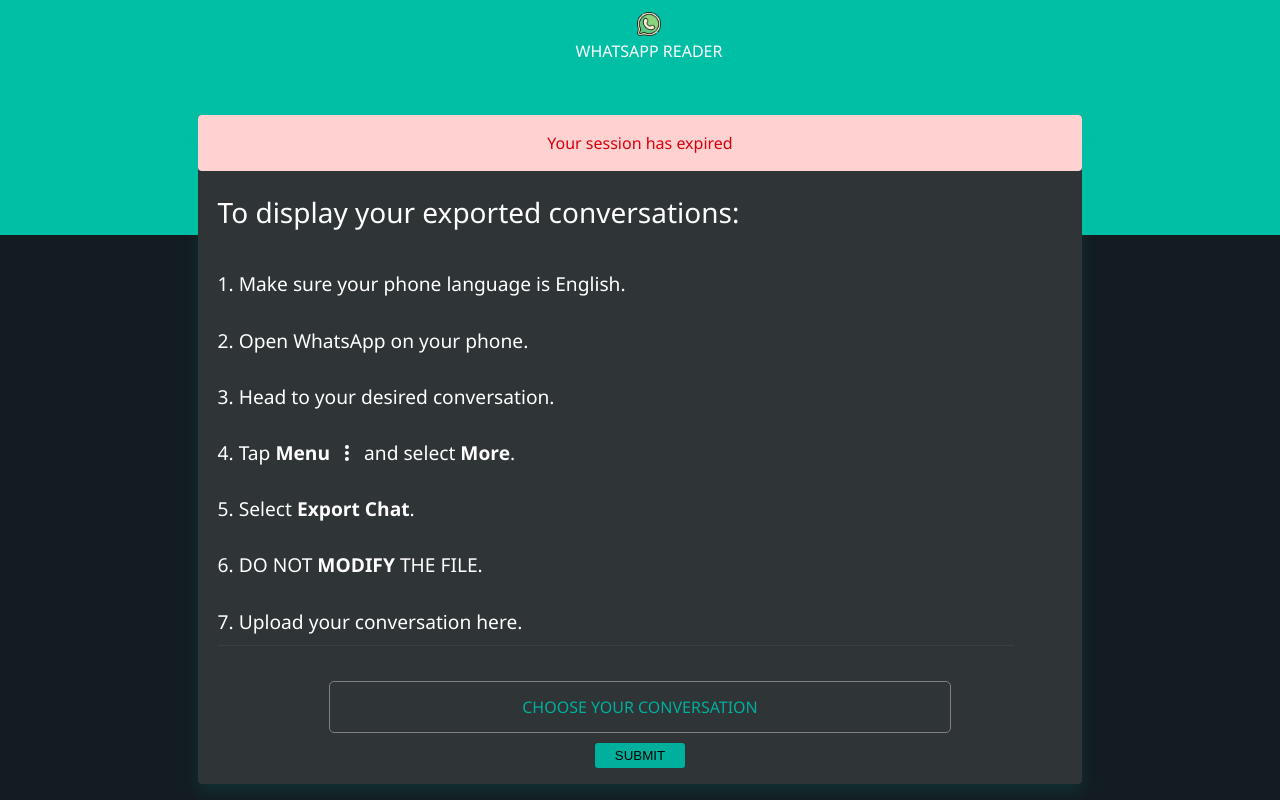
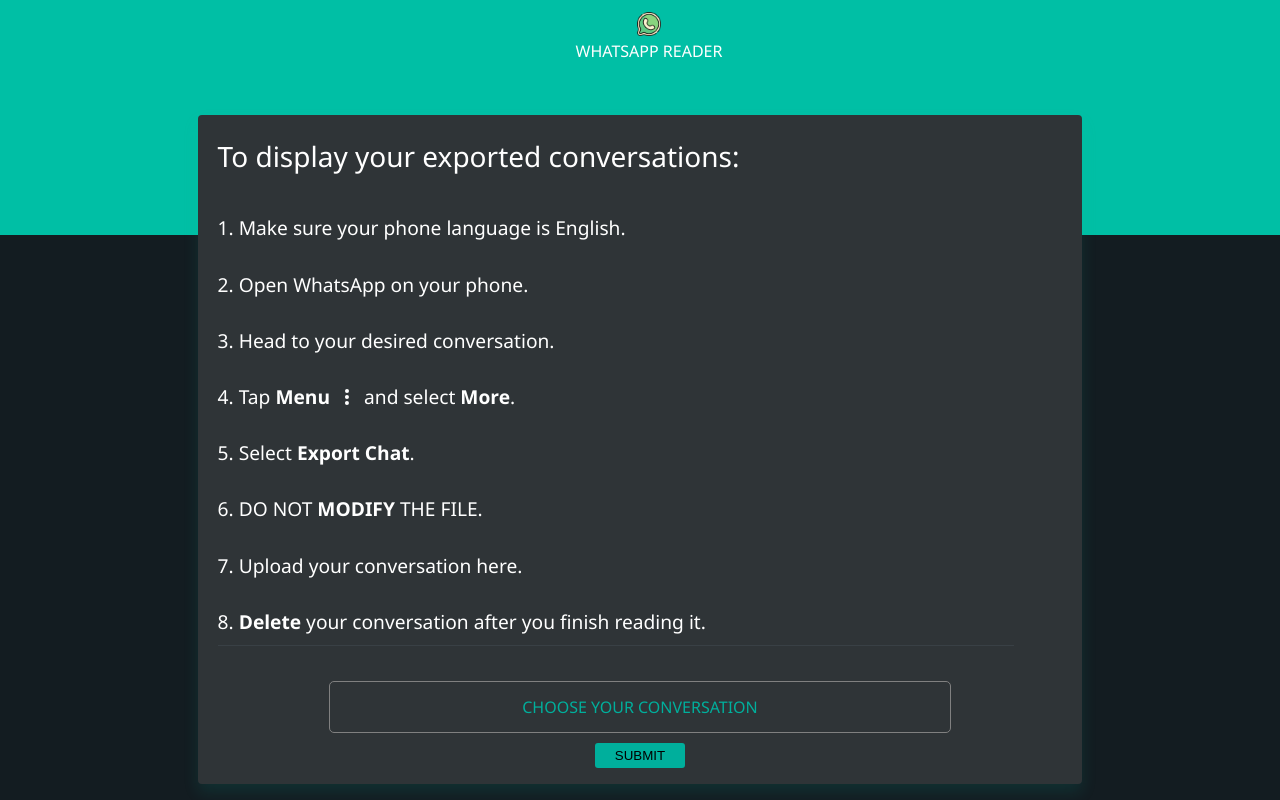
Before and after one commit to twibster/WhatsApp-Reader, a Flask app: a page that uses website/templates/home.html in a window 1280 px wide. Run offline with Flask 2, Linux system fonts and the light colour scheme.

Commit message:
allow user to delete his conversation, handle bad url arguments
only allow registered errors to be shown

```diff
--- a/website/routes.py
+++ b/website/routes.py
@@ -4,32 +4,39 @@ from website import app,db
 from website.models import Conversation,Message,Chatters
 from website.functions import save_file
 
+errors=["This conversation doesn't exist",'Invalid WhatsApp chat file',"You are not the owner of this conversation","Your phone language must be English before exporting the conversation",'Your chat was deleted successfully']
+
 @app.errorhandler(404)
 def not_found(_):
-    return redirect(url_for('home',error="This conversation doesn't exist"))
+    return redirect(url_for('home',error=errors[0],error_class='error'))
 
 @app.errorhandler(422)
 def invalid_file(_):
-    return redirect(url_for('home',error='Invalid WhatsApp chat file'))
+    return redirect(url_for('home',error=errors[1],error_class='error'))
 
 @app.errorhandler(401)
 def unautherized(_):
-    return redirect(url_for('home',error="You are not the owner of this conversation"))
+    return redirect(url_for('home',error=errors[2],error_class='error'))
 
 @app.errorhandler(406)
 def not_found(_):
-    return redirect(url_for('home',error="Your phone language must be English before exporting the conversation"))
+    return redirect(url_for('home',error=errors[3],error_class='error'))
 
 @app.route("/",methods =['GET','POST'])
 def home():
     error=request.args.get('error')
+    error_class=request.args.get('error_class')
+
+    if error not in errors:
+        error,error_class=None,None
+
     if request.method=='POST':
         unique_id=os.urandom(8).hex()
         start=time.time()
         id = save_file(request.files['txt_file'],unique_id)
         end=time.time()
         return redirect(url_for('chats',id=id,time=end-start,u=unique_id))
-    return render_template('home.html',error=error)
+    return render_template('home.html',error=error,error_class=error_class)
 
 @app.route('/chats',methods=['GET','POST'])
 def chats():
@@ -83,11 +90,22 @@ def chats():
 
 @app.route('/fetch_conversation',methods=['GET'])
 def fetch():
-    id=int(request.args.get('id'))
-    start=int(request.args.get('start'))
-    end=int(request.args.get('end'))
+    try:
+        id=int(request.args.get('id'))
+        start=int(request.args.get('start'))
+        end=int(request.args.get('end'))
+        unique_id=request.args.get('u')
+    except (ValueError,TypeError):
+        return jsonify('invalid inputs')
+
 
     msgs =Message.query.filter_by(convo=id).order_by(Message.id)[start:end]
+
+    if len(msgs) ==0:
+        return jsonify()
+    elif msgs[0].conversation.session != unique_id:
+        return jsonify('You do not have permission for this request')
+
     chatters=Chatters.query.filter_by(convo=id)
     pov=chatters.filter_by(pov=True).first()
 
@@ -98,7 +116,21 @@ def fetch():
         type='group'
         reciever=pov.conversation.title
 
-    if len(msgs) ==0:
-        return jsonify()
+
 
     return jsonify({'msgs':render_template('msgs.html',pov=pov,msgs = msgs,type=type,chatters=chatters,len=len,datetime=datetime.datetime)})
+
+@app.route('/delete_conversation',methods=['GET'])
+def delete():
+    id=request.args.get('id')
+    unique_id=request.args.get('u')
+    chat = Conversation.query.filter_by(id=id).first()
+    if chat:
+        if chat.session == unique_id:
+            db.session.delete(chat)
+            db.session.commit()
+            return redirect(url_for('home',error=errors[4],error_class='success'))
+        else:
+            abort(401)
+    else:
+        abort(404)
--- a/website/static/main.css
+++ b/website/static/main.css
@@ -467,12 +467,18 @@ a:hover{
   margin:auto;
   margin-top:10px;
 }
-.file-error{
+.file-msg{
+ padding:1px;
+ border-radius:4px;
+ transition:0.4s;
+}
+.error{
   color: #D8000C;
   background-color: #FFD2D2;
-  padding:1px;
-  border-radius:4px;
-  transition:0.4s;
+}
+.success{
+  color: #4F8A10;
+  background-color: #DFF2BF;
 }
 .menu-img{
   margin-bottom:-6px;
--- a/website/templates/home.html
+++ b/website/templates/home.html
@@ -10,7 +10,7 @@
 		<div class='down-row' id='down'>
 			<form  method='POST' action="" enctype='multipart/form-data' onsubmit="return validate_form()">
 			{% if error %}
-				<div class='file-error'>
+				<div class='file-msg {{error_class}}'>
 					<p>{{error}}</p>
 				</div>
 			{% endif %}
@@ -25,10 +25,11 @@
 						<p class='info-text'>5. Select <b>Export Chat</b>.</p><br>
 						<p class='info-text'>6. DO NOT <b>MODIFY</b> THE FILE.</p><br>
 						<p class='info-text'>7. Upload your conversation here.</p><br>
+						<p class='info-text'>8. <b>Delete</b> your conversation after you finish reading it.</p><br>
 					</div>
 				</div>
 				<div class='file'>
-					<input accept=".txt" id="txt-file" name="txt_file" onchange="get_filename(this)" type="file">
+					<input accept=".txt,.zip" id="txt-file" name="txt_file" onchange="get_filename(this)" type="file">
 					<label for='txt-file' class='txt-label' id='file-label'>CHOOSE YOUR CONVERSATION</label>
 				</div>
 				<div class='file-submit'>
```
Also changed, not shown: website/templates/conversation.html (+10 -1 lines).
